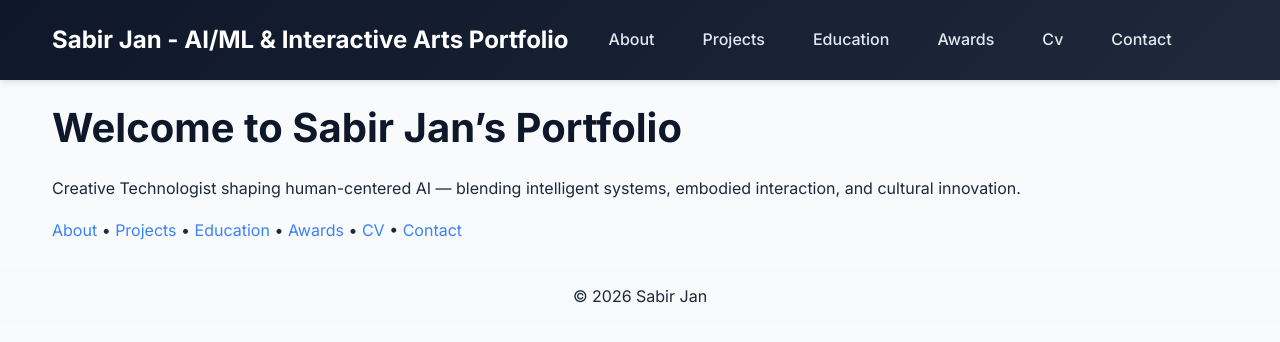
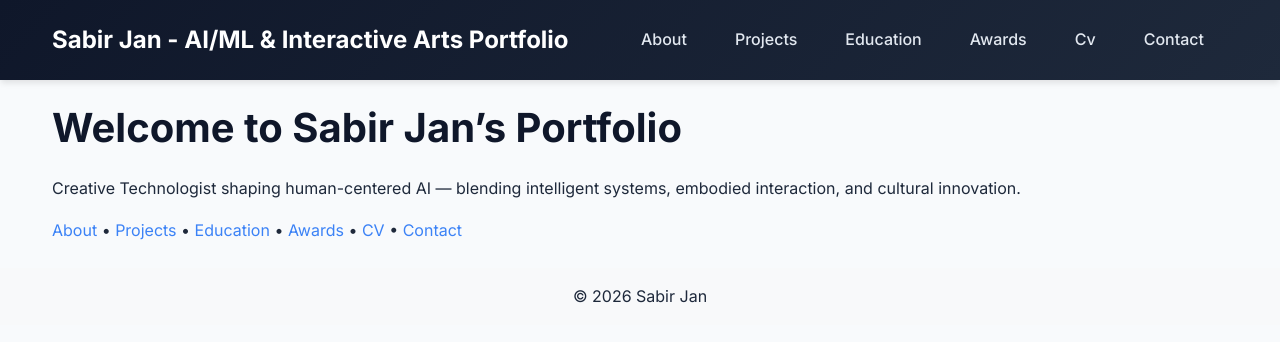
Before and after one commit to Saber7Jan/Sabir-Jan-portfolio, a Jekyll site: the page built from index.md, in a window 1280 px wide. Shown: the top 342 px of the page. Built offline with Jekyll 4.4.1, drawn with Linux system fonts in a browser that asks for light colours.

Commit message:
Update default.html

```diff
--- a/_layouts/default.html
+++ b/_layouts/default.html
@@ -2,21 +2,24 @@
 <html>
 {% include head.html %}
 <body>
-  <nav class="navbar navbar-expand-lg navbar-light bg-light">
+  <nav class="navbar navbar-expand-lg navbar-dark bg-dark">
   <div class="container">
     <a class="navbar-brand" href="/">{{ site.title }}</a>
-      <button class="navbar-toggler" type="button" data-bs-toggle="collapse" data-bs-target="#navbarNav">
+    <button class="navbar-toggler" type="button" data-bs-toggle="collapse" data-bs-target="#navbarNav" aria-controls="navbarNav" aria-expanded="false" aria-label="Toggle navigation">
       <span class="navbar-toggler-icon"></span>
     </button>
     <div class="collapse navbar-collapse" id="navbarNav">
-        <ul class="navbar-nav">
+      <ul class="navbar-nav ms-auto">
         {% for page in site.header_pages %}
           {% assign slug = page | replace: '.md', '' %}
           <li class="nav-item">
             <a class="nav-link" href="/{{ slug }}/">{{ slug | capitalize }}</a>
           </li>
         {% endfor %}
+      </ul>
     </div>
+  </div>
+</nav>
     </div>
   </nav>
   <div class="container my-4">
```
Lines whose indentation alone changed are shown as unchanged.
